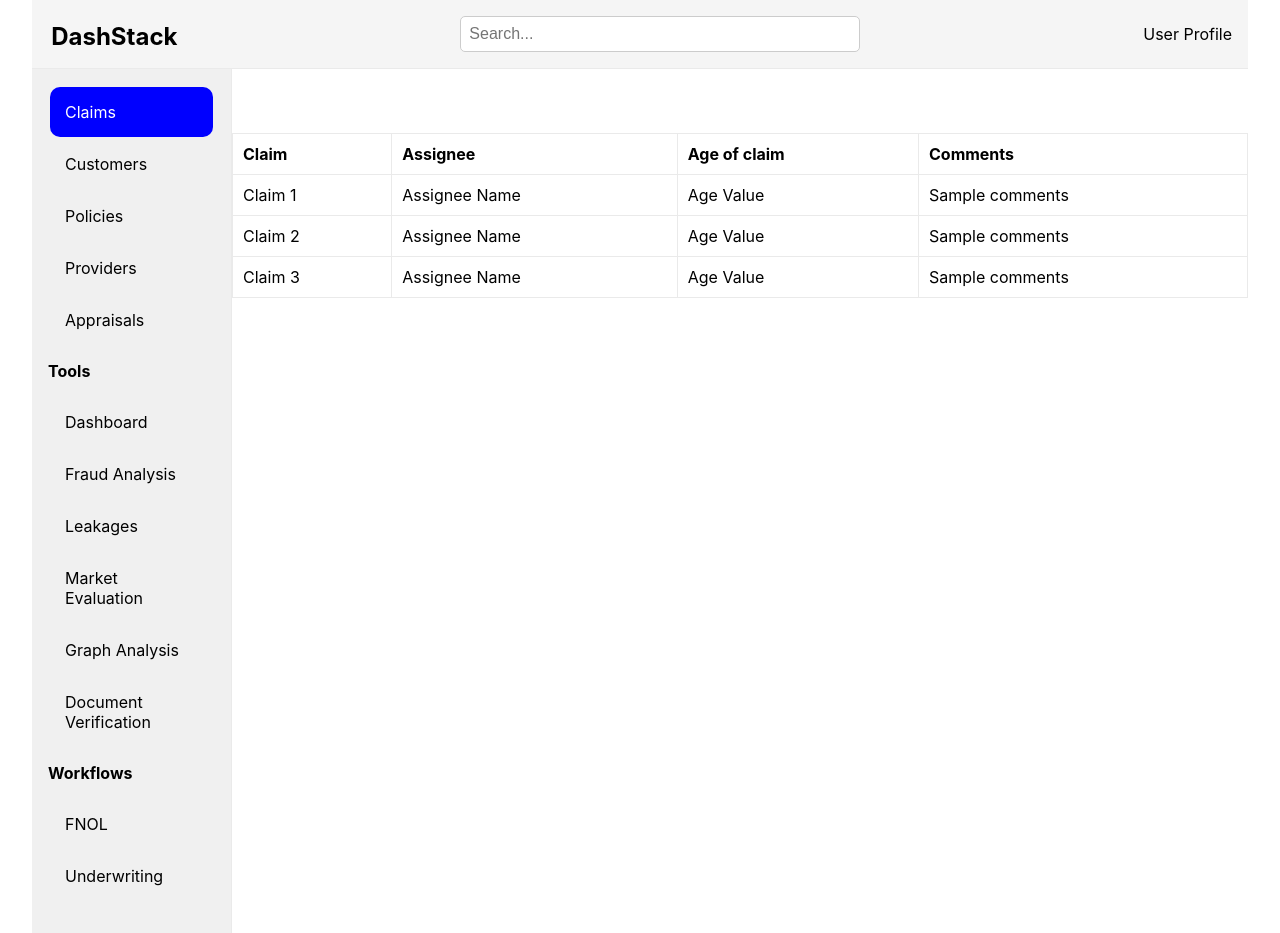
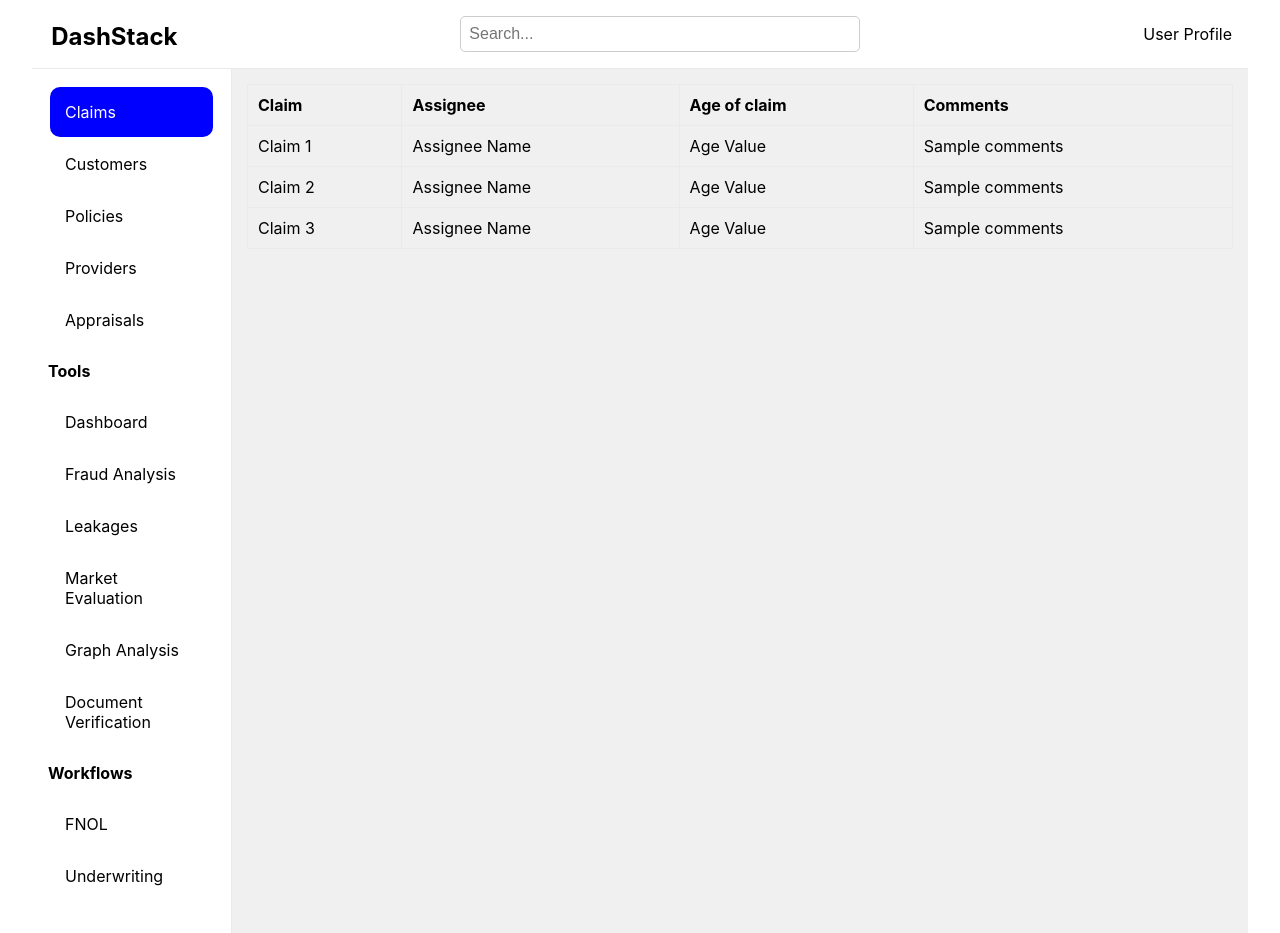
Before and after one commit to chakradarraju/InsuranceDashboard, a Next.js app: page / in a window 1280 px wide. Built offline with nearby package versions, Linux system fonts and the light colour scheme.

Commit message:
Latest changes

```diff
--- /dev/null
+++ b/components/Layout.tsx
@@ -0,0 +1,48 @@
+import React from "react";
+import styles from "../styles/Home.module.css";
+
+const Header: React.FC = () => (
+  <div className={styles.header}>
+    <div className={styles.logo}>DashStack</div>
+    <input type="text" placeholder="Search..." className={styles.search} />
+    <div className={styles.userMenu}>User Profile</div>
+  </div>
+);
+
+const Sidebar: React.FC = () => (
+  <div className={styles.sidebar}>
+    <div className={styles.sidebarSection}>
+      <div className={styles.selected}>Claims</div>
+      <div>Customers</div>
+      <div>Policies</div>
+      <div>Providers</div>
+      <div>Appraisals</div>
+    </div>
+    <div className={styles.separator}>Tools</div>
+    <div className={styles.sidebarSection}>
+      <div>Dashboard</div>
+      <div>Fraud Analysis</div>
+      <div>Leakages</div>
+      <div>Market Evaluation</div>
+      <div>Graph Analysis</div>
+      <div>Document Verification</div>
+    </div>
+    <div className={styles.separator}>Workflows</div>
+    <div className={styles.sidebarSection}>
+      <div>FNOL</div>
+      <div>Underwriting</div>
+    </div>
+  </div>
+);
+
+const Layout: React.FC<{ children: React.ReactNode }> = ({ children }) => (
+  <div className={styles.container}>
+    <Header />
+    <div className={styles.content}>
+      <Sidebar />
+      <main className={styles.main}>{children}</main>
+    </div>
+  </div>
+);
+
+export default Layout;
--- a/pages/index.tsx
+++ b/pages/index.tsx
@@ -1,5 +1,6 @@
 import type { NextPage } from "next";
 import Head from "next/head";
+import Layout from "../components/Layout";
 import styles from "../styles/Home.module.css";
 import Link from "next/link";
 
@@ -10,53 +11,10 @@ const claims = [
   // Add more claims as needed
 ];
 
-const Header: React.FC = () => (
-  <div className={styles.header}>
-    <div className={styles.logo}>DashStack</div>
-    <input type="text" placeholder="Search..." className={styles.search} />
-    <div className={styles.userMenu}>User Profile</div>
-  </div>
-);
-
-const Sidebar: React.FC = () => (
-  <div className={styles.sidebar}>
-    <div className={styles.sidebarSection}>
-      <div className={styles.selected}>Claims</div>
-      <div>Customers</div>
-      <div>Policies</div>
-      <div>Providers</div>
-      <div>Appraisals</div>
-    </div>
-    <div className={styles.separator}>Tools</div>
-    <div className={styles.sidebarSection}>
-      <div>Dashboard</div>
-      <div>Fraud Analysis</div>
-      <div>Leakages</div>
-      <div>Market Evaluation</div>
-      <div>Graph Analysis</div>
-      <div>Document Verification</div>
-    </div>
-    <div className={styles.separator}>Workflows</div>
-    <div className={styles.sidebarSection}>
-      <div>FNOL</div>
-      <div>Underwriting</div>
-    </div>
-  </div>
-);
-
 const Home: NextPage = () => {
   return (
-    <div className={styles.container}>
-      <Head>
-        <title>DashStack</title>
-        <meta name="description" content="Generated by create next app" />
-        <link rel="icon" href="/favicon.ico" />
-      </Head>
-
-      <Header />
-      <div className={styles.content}>
-        <Sidebar />
-        <main className={styles.main}>
+    <Layout>
+      <div>
         <table
           style={{
             width: "100%",
@@ -129,9 +87,8 @@ const Home: NextPage = () => {
             ))}
           </tbody>
         </table>
-        </main>
       </div>
-    </div>
+    </Layout>
   );
 };
 
--- a/styles/Home.module.css
+++ b/styles/Home.module.css
@@ -1,16 +1,19 @@
 .container {
   display: flex;
   flex-direction: column;
+  flex: 1;
 }
 
 .content {
   display: flex;
+  flex: 1;
+  flex-direction: row;
 }
 
 .sidebar {
   width: 200px;
   padding: 1rem;
-  background-color: #f0f0f0;
+  background-color: "white";
   border-right: 1px solid #eaeaea;
 }
 
@@ -36,12 +39,12 @@
 
 .main {
   flex: 1;
-  min-height: 100vh;
-  padding: 4rem 1rem;
+  padding: 15px;
+  background: #f0f0f0;
   display: flex;
   flex-direction: column;
-  justify-content: center;
-  align-items: center;
+  justify-content: flex-start;
+  overflow: scroll;
 }
 
 .header {
@@ -49,7 +52,7 @@
   align-items: center;
   justify-content: space-between;
   padding: 1rem;
-  background-color: #f5f5f5;
+  background-color: "white";
   border-bottom: 1px solid #eaeaea;
 }
 
@@ -75,16 +78,6 @@
 
 .container {
   padding: 0 2rem;
-}
-
-.main {
-  min-height: 100vh;
-  padding: 4rem 0;
-  flex: 1;
-  display: flex;
-  flex-direction: column;
-  justify-content: flex-start;
-  align-items: flex-start;
 }
 
 .footer {
@@ -154,7 +147,6 @@
   text-align: left;
   color: inherit;
   text-decoration: none;
-  border: 1px solid #eaeaea;
   border-radius: 10px;
   transition: color 0.15s ease, border-color 0.15s ease;
   max-width: 300px;
@@ -163,8 +155,7 @@
 .card:hover,
 .card:focus,
 .card:active {
-  color: #0070f3;
-  border-color: #0070f3;
+  background-color: #f5f5f5;
 }
 
 .card h2 {
```
Also changed, not shown: pages/claims/[id].tsx (added, +79 -0 lines). Lines whose indentation alone changed are shown as unchanged.
